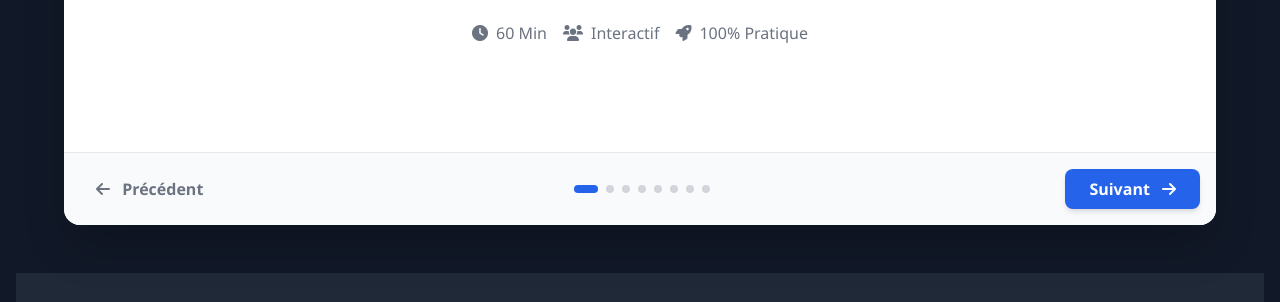
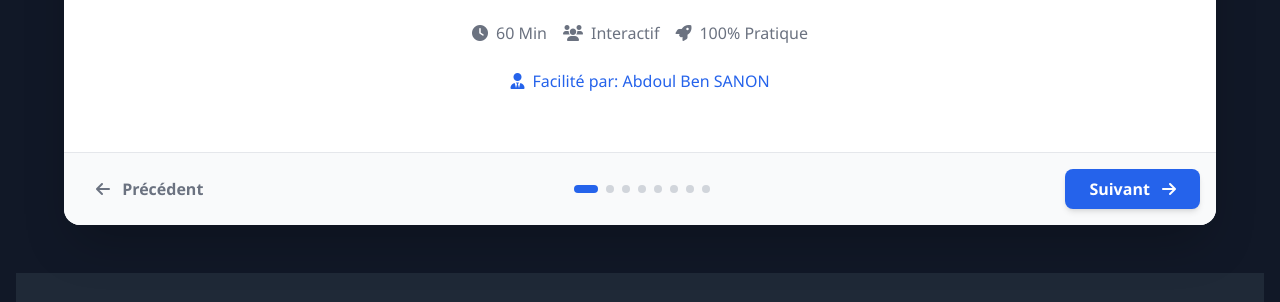
Before and after one commit to SABF226/workshop-Business-Idea---BIT-Entrepreneurship-Club, a plain HTML site: page index.html in a window 1280 px wide. Shown: the part 391-693 px from the top of the page. Drawn offline with nearby package versions, Linux system fonts and the light colour scheme.

Commit message:
Add facilitator information to workshop presentation

```diff
--- a/index.html
+++ b/index.html
@@ -88,6 +88,12 @@
               <div class="flex items-center gap-2 text-gray-500">
                 <i class="fas fa-rocket"></i> 100% Pratique
               </div>
+            </div>
+            <div
+              class="mt-6 flex items-center justify-center gap-2 text-blue-600 font-medium"
+            >
+              <i class="fas fa-user-tie"></i>
+              <span>Facilité par: Abdoul Ben SANON</span>
             </div>
           </div>
         </div>
```
